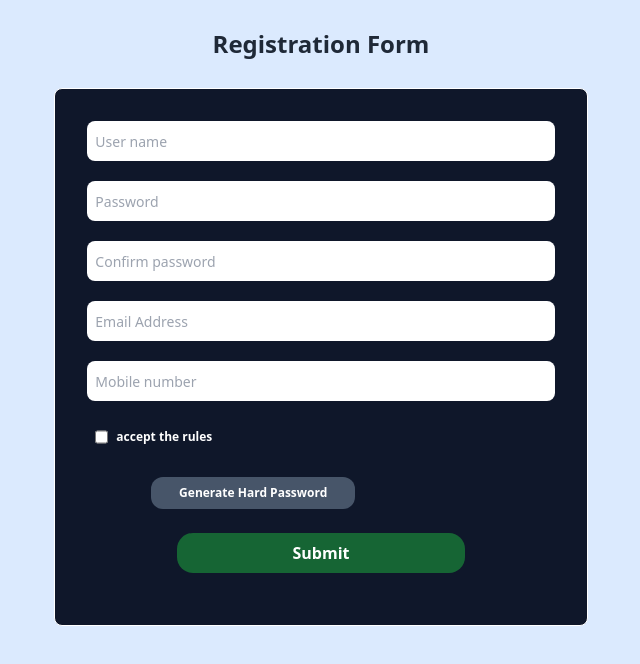
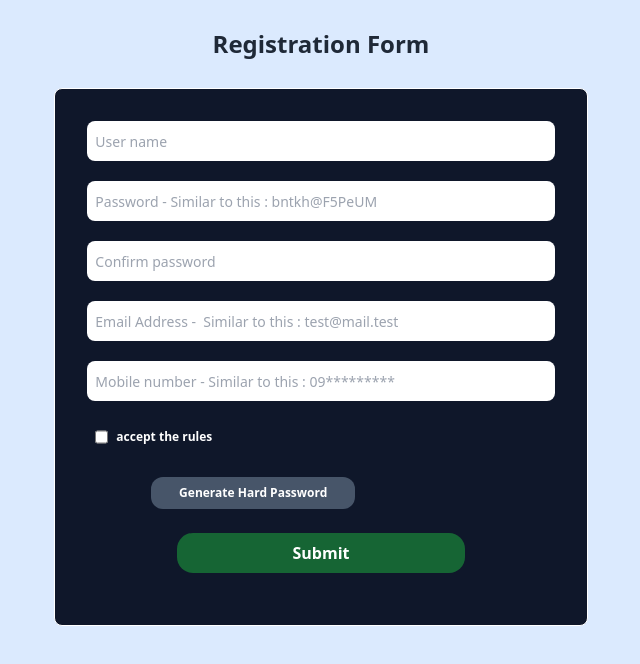
Before and after one commit to zahra-hjri/form-validation-Yup, a React (Vite) app: page / in a window 1280 px wide. Shown: the top 664 px of the page, without its empty margins (319-959 px from the left). Built offline with nearby package versions, Linux system fonts and the light colour scheme.

Commit message:
edited  style

```diff
--- a/src/components/FormValidation.jsx
+++ b/src/components/FormValidation.jsx
@@ -102,7 +102,7 @@ const SignupForm = () => {
         id="userName"
         name="userName"
         type="text"
-        placeholder='User name'
+        placeholder='User name '
         onChange={formik.handleChange}
         onBlur={formik.handleBlur}
         value={formik.values.userName}
@@ -117,7 +117,7 @@ const SignupForm = () => {
         id="password"
         name="password"
         type="text"
-        placeholder='Password'
+        placeholder='Password - Similar to this : bntkh@F5PeUM'
         onChange={formik.handleChange}
         onBlur={formik.handleBlur}
         value={formik.values.password}
@@ -147,7 +147,7 @@ const SignupForm = () => {
         id="email"
         name="email"
         type="email"
-        placeholder='Email Address'
+        placeholder='Email Address -  Similar to this : test@mail.test'
         onChange={formik.handleChange}
         onBlur={formik.handleBlur}
         value={formik.values.email}
@@ -162,7 +162,7 @@ const SignupForm = () => {
         id="mobileNumber"
         name="mobileNumber"
         type="text"
-        placeholder='Mobile number'
+        placeholder='Mobile number - Similar to this : 09*********'
         onChange={formik.handleChange}
         onBlur={formik.handleBlur}
         value={formik.values.mobileNumber}
```
